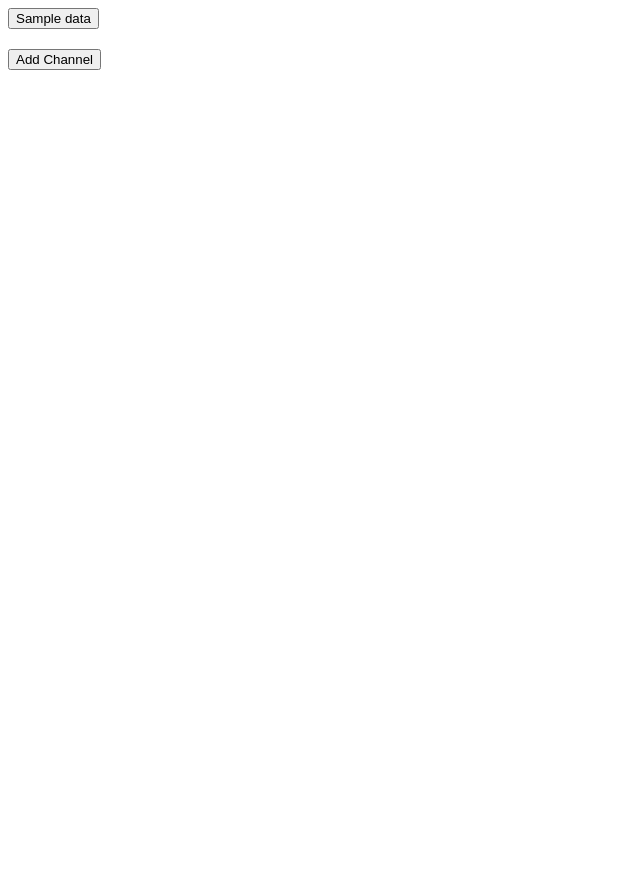
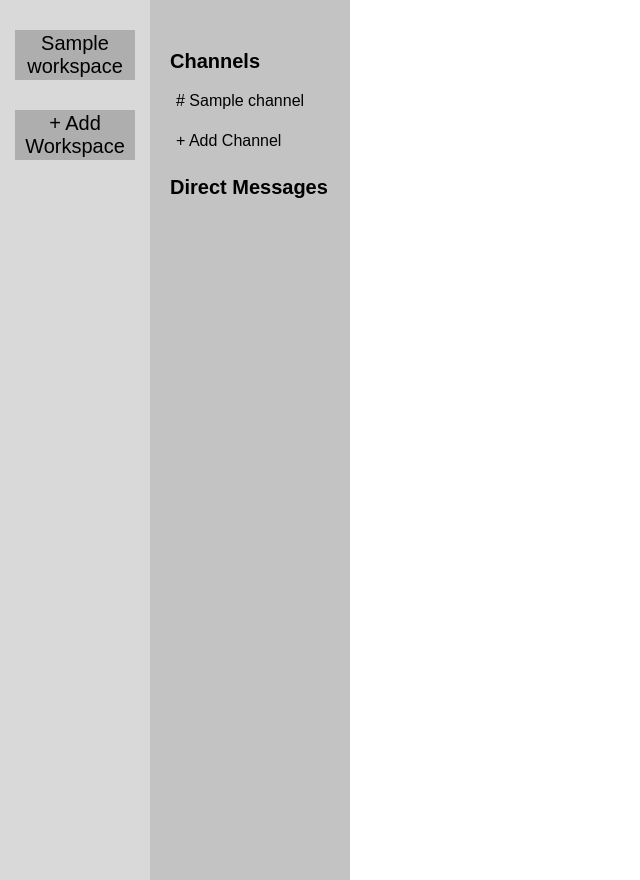
Before and after one commit to chloe2781/xlack, a Flask app: template templates/channel.html in a window 1280 px wide. Shown: the whole page, without its empty margins (0-640 px from the left). Run offline with Flask 2, Linux system fonts and the light colour scheme; the template is opened without the code that fills it: most values are stand-ins (such as "Sample title", 1, 10 or a date in 2020); parts of the project's set-up code (start-up, migrations or seed data) failed here and were passed over.

Commit message:
Set up server and frontend for ws, channel, and placeholder for chat

```diff
--- a/server.py
+++ b/server.py
@@ -181,33 +181,45 @@ def workspace(user_id):
 	session['user_id'] = user_id
 
 	select_query = text("""
-		SELECT name FROM \"workspace\"
+		SELECT ws_id, name FROM \"workspace\"
+		WHERE ws_id IN (SELECT ws_id FROM \"join\"
+						WHERE user_id = :user_id)""")
+	cursor = g.conn.execute(select_query, {"user_id": user_id})
+
+	workspaces = []
+	for result in cursor:
+		workspaces.append(result)
+	cursor.close()
+	return render_template("workspace.html", data=workspaces, user_id=user_id)
+
+@app.route('/channel/<user_id>/<ws_id>')
+def channel(user_id, ws_id):
+	# query to get all workspaces that the user is a part of
+	select_query = text("""
+		SELECT ws_id, name FROM \"workspace\"
 		WHERE ws_id IN (SELECT ws_id FROM \"join\"
 						WHERE user_id = :user_id)""")
 	cursor = g.conn.execute(select_query, {"user_id": user_id})
 	workspaces = []
 	for result in cursor:
-		workspaces.append(result[0])
+		workspaces.append(result)
 	cursor.close()
-	context = dict(data = workspaces)
 
-	return render_template("workspace.html", **context)
-
-
-@app.route('/channel/<workspace_id>')
-def channel(workspace_id):
+	# query to get all channels in the workspace
 	select_query = text("""
-		SELECT name FROM \"channel\"
-		WHERE ws_id = workspace_id""")
-	cursor = g.conn.execute(select_query, {"ws_id": workspace_id})
+		SELECT channel_id, name FROM \"channel\"
+		WHERE ws_id = :ws_id""")
+	cursor = g.conn.execute(select_query, {"ws_id": ws_id})
 	channels = []
 	for result in cursor:
-		channels.append(result[0])
+		channels.append(result)
 	cursor.close()
-	context = dict(data = channels)
 
-	return render_template("channel.html", **context)
+	return render_template("channel.html", workspaces=workspaces, channels=channels, user_id=user_id, ws_id=ws_id)
 
+@app.route('/chat/<user_id>/<ws_id>/<channel_id>')
+def chat(user_id, ws_id, channel_id):
+	return render_template("chat.html", user_id=user_id, ws_id=ws_id, channel_id=channel_id)
 # Example of adding new data to the database
 # @app.route('/add', methods=['POST'])
 # def add():
@@ -300,19 +312,18 @@ def login():
 
 @app.route('/chooseWS', methods=['POST'])
 def chooseWS():
-	workspace_name = request.form['workspace_name']
-	print("\nHEEEEEEEEERE \n", workspace_name )
+	ws_id = request.form['workspace_id']
+	user_id = session.get('user_id')
 
-	# Query the database to find the ws_id corresponding to the workspace anem
-	select_query = text("""SELECT ws_id FROM "workspace" WHERE name = :workspace_name""")
-	result = g.conn.execute(select_query, {"name": workspace_name}).fetchone()
+	return redirect(url_for('channel',user_id=user_id, ws_id=ws_id))
 
-	#ws_id = result[0]
+@app.route('/chooseChannel', methods=['POST'])
+def chooseChannel():
+	channel_id = request.form['channel_id']
+	user_id = session.get('user_id')
+	ws_id = request.form['ws_id']
 
-	return redirect(url_for('channel', workspace_id=ws_id))
-
-
-
+	return redirect(url_for('chat',user_id=user_id, ws_id=ws_id, channel_id=channel_id))
 
 @app.route('/addWSButton', methods=['POST'])
 def addWSButton():
--- a/static/styles.css
+++ b/static/styles.css
@@ -76,3 +76,45 @@ body {
     font-size: 20px;
     color: #000;
 }
+
+.ws-container button:hover {
+    background-color: #C3C3C3;
+}
+
+.channel-container {
+    position: fixed;
+    top: 0;
+    left: 150px;
+    height: 100%;
+    width: 200px;
+    background-color: #C3C3C3;
+    z-index: 1;
+    padding-top: 20px;
+}
+
+.channel-container button {
+    display: block;
+    margin-bottom: -10px;
+    margin-top: -10px;
+    margin-left: 20px;
+    width: 80%;
+    height: 30px;
+    border: none;
+    background-color: #C3C3C3;
+    font-size: 16px;
+    color: #000;
+    text-align: left;
+}
+
+.channel-container button:hover {
+    background-color: #AEAEAE;
+}
+
+.channel-container h4 {
+    font-size: 20px;
+    font-family: arial;
+    color: #000000;
+    margin-top: 30px;
+    margin-left: 20px;
+    margin-bottom: 23px;
+}
--- a/templates/channel.html
+++ b/templates/channel.html
@@ -5,19 +5,41 @@
 </head>
 
 <body>
+    <div class="ws-container">
+        <div>
+            {% for n in workspaces %}
+            <form method="POST" action="/chooseWS">
+                <input type="hidden" name="workspace_name" value="{{ n[1] }}">
+                <input type="hidden" name="workspace_id" value="{{ n[0] }}">
+                <input type="hidden" name="user_id" value="{{ user_id }}">
+                <button type="submit">{{ n[1] }}</button>
+            </form>
+            {% endfor %}
+        </div>
+        <div>
+            <form method="POST" action="/addWSButton">
+                <input type="hidden" name="user_id" value="{{ user_id }}">
+                <button type="submit">+ Add Workspace</button>
+            </form>
+        </div>
+    </div>
     <div class="channel-container">
+        <h4>Channels</h4>
         <div>
-            {% for n in data %}
+            {% for n in channels %}
             <form method="POST" action="/chooseChannel">
-                <input type="hidden" name="channel_name" value="{{ channel }}">
-                <button type="submit">{{ n }}</button>
+                <input type="hidden" name="ws_id" value="{{ ws_id }}">
+                <input type="hidden" name="channel_id" value="{{ n[0] }}">
+                <input type="hidden" name="user_id" value="{{ user_id }}">
+                <button type="submit"># {{ n[1] }}</button>
             </form>
             {% endfor %}
         </div>
         <div>
             <form method="POST" action="/addChannelButton">
-                <button type="submit">Add Channel</button>
+                <button type="submit">+ Add Channel</button>
         </div>
+        <h4>Direct Messages</h4>
     </div>
 </body>
 
--- /dev/null
+++ b/templates/chat.html
@@ -0,0 +1 @@
+This is the chat page!
```
Also changed, not shown: templates/workspace.html (+7 -3 lines).
